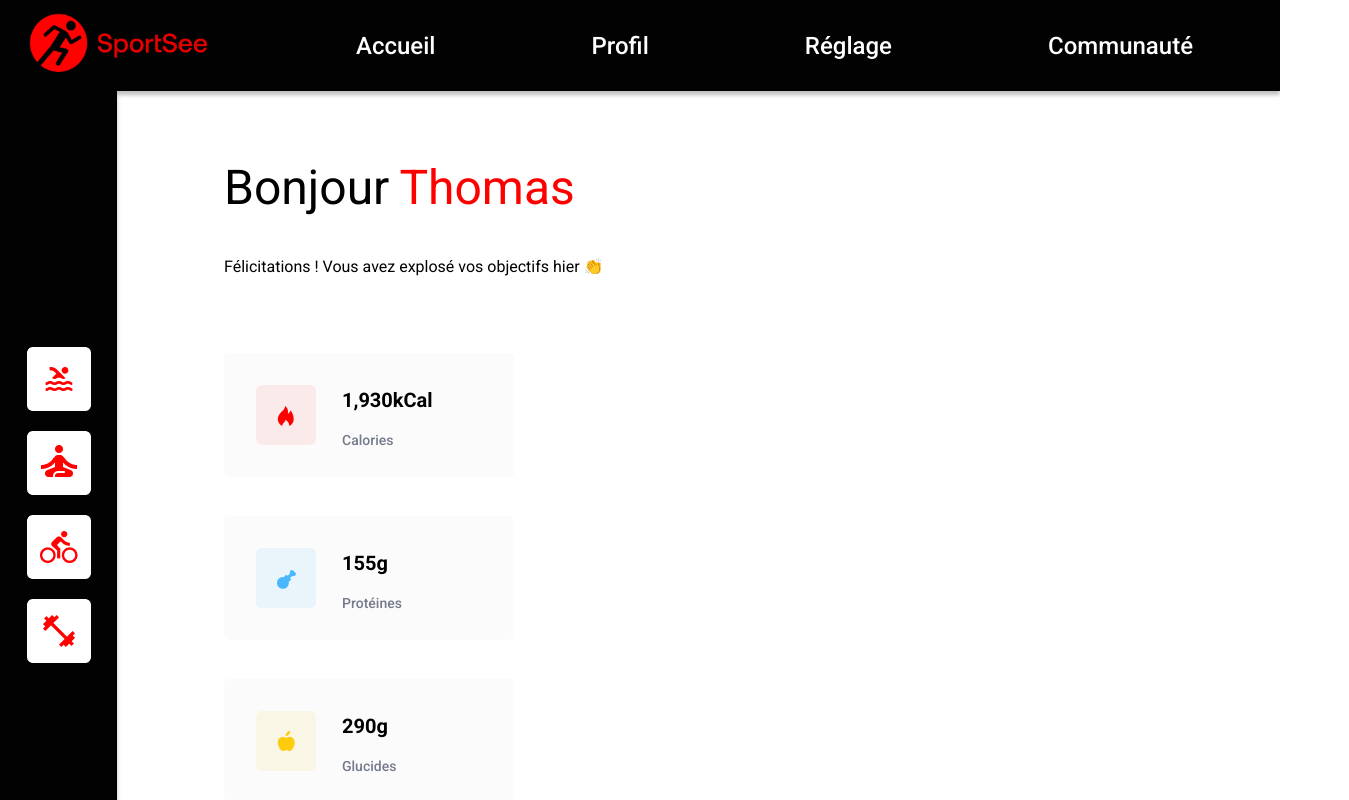
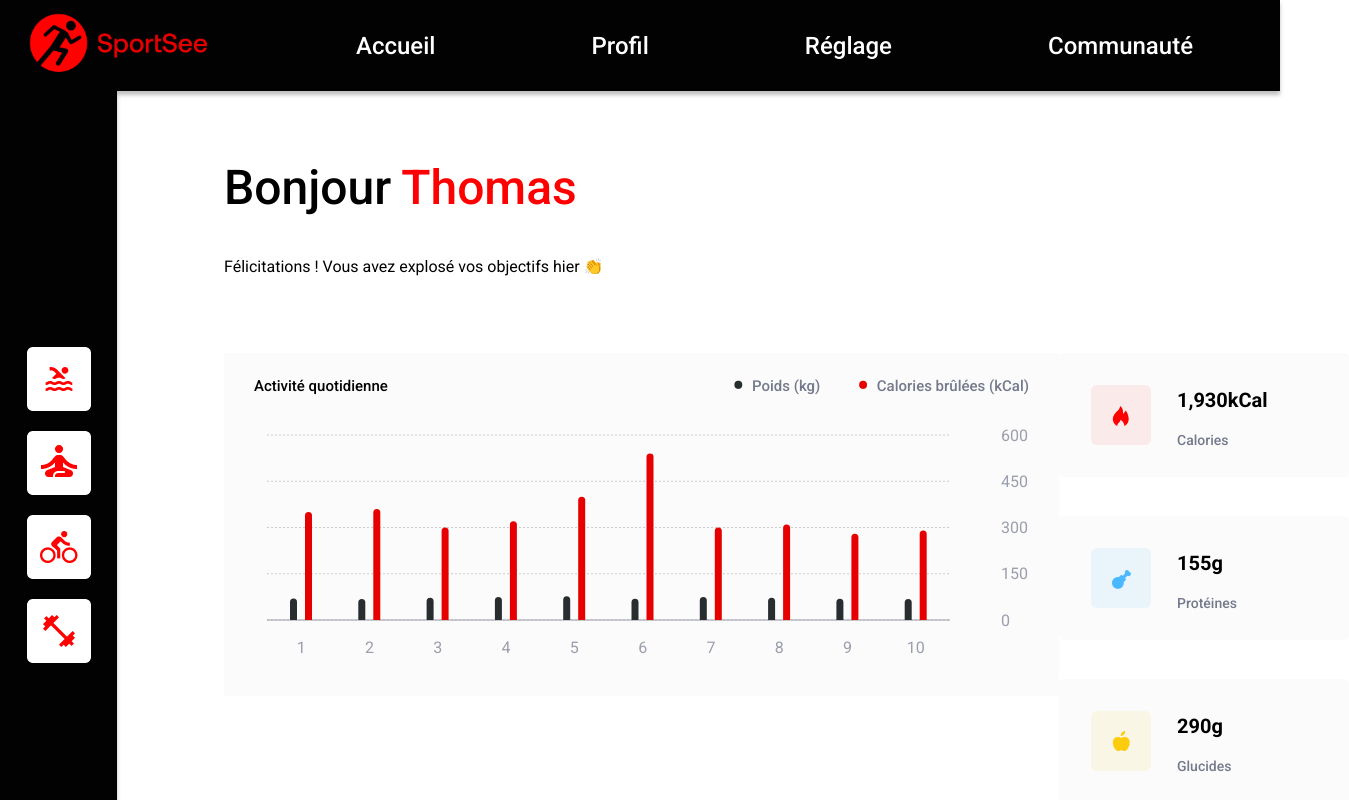
Before and after one commit to prasouk-ph/PrasoukPhoubandith_12_04032022, a React (Create React App) app: page / in a window 1280 px wide. Shown: the top 800 px of the page, 1349 px wide, since content can reach past the window. Built offline with nearby package versions, Linux system fonts and the light colour scheme.

Commit message:
Add activities chart component

```diff
--- a/package.json
+++ b/package.json
@@ -10,6 +10,7 @@
     "react-dom": "^17.0.2",
     "react-router-dom": "^6.2.2",
     "react-scripts": "5.0.0",
+    "recharts": "^2.1.9",
     "web-vitals": "^2.1.4"
   },
   "scripts": {
--- /dev/null
+++ b/src/components/pages/Home/DailyActivities/DailyActivities.css
@@ -0,0 +1,79 @@
+.activities-chart {
+    background: #fbfbfb;
+    position: relative;
+    width: 835px;
+    height: 320px;
+    margin: 0 0 30px 0;
+    display: flex;
+    justify-content: center;
+    align-items: flex-end;
+    padding-bottom: 23px;
+}
+
+.chart-header {
+    display: flex;
+    position: absolute;
+    top: 24px;
+    width: 100%;
+    justify-content: space-between;
+    padding: 0 30px;
+    box-sizing: border-box;
+}
+
+.chart-title {
+    font-size: 15px;
+    font-weight: 500;
+    margin: 0;
+}
+
+.chart-legend {
+    font-size: 15px;
+    font-weight: 500;
+    display: flex;
+    margin: 0;
+    width: 277px;
+    justify-content: space-between;
+    color: #74798c;
+    list-style: none;
+}
+
+.legend-item {
+    display: flex;
+    align-items: center;
+    position: relative;
+}
+
+.legend-item::before {
+    content: "•";
+    font-size: 36px;
+    position: absolute;
+    left: -20px;
+}
+
+.weight-legend::before {
+    color: #282d30;
+}
+
+.calories-legend::before {
+    color: #e60000;
+}
+
+.recharts-tooltip-wrapper {
+    color: white;
+    background-color: #e60000;
+    font-size: 7px;
+    font-weight: 500;
+    height: 63px;
+    width: 39px;
+    display: flex;
+    flex-direction: column;
+    justify-content: space-between;
+    align-items: center;
+}
+
+.custom-tooltip {
+    display: flex;
+    flex-direction: column;
+    height: 100%;
+    justify-content: space-around;
+}
--- /dev/null
+++ b/src/components/pages/Home/DailyActivities/DailyActivities.jsx
@@ -0,0 +1,124 @@
+import React from "react";
+import {
+    BarChart,
+    Bar,
+    XAxis,
+    YAxis,
+    CartesianGrid,
+    Tooltip
+} from "recharts";
+import './DailyActivities.css'
+
+const data = [
+  {
+    weight: 70,
+    calories: 350,
+    day: 1
+  },
+  {
+    weight: 68,
+    calories: 360,
+    day: 2
+  },
+  {
+    weight: 72,
+    calories: 300,
+    day: 3
+  },
+  {
+    weight: 75,
+    calories: 320,
+    day: 4
+  },
+  {
+    weight: 77,
+    calories: 400,
+    day: 5
+  },
+  {
+    weight: 69,
+    calories: 540,
+    day: 6
+  },
+  {
+    weight: 75,
+    calories: 300,
+    day: 7
+  },
+  {
+    weight: 72,
+    calories: 310,
+    day: 8
+  },
+  {
+    weight: 69,
+    calories: 280,
+    day: 9
+  },
+  {
+    weight: 68,
+    calories: 290,
+    day: 10
+  }
+];
+
+const CustomTooltip = ({ active, payload }) => {
+    if (active) {
+      return (
+        <div className="custom-tooltip">
+              <p className="weight-tooltip">{`${payload[0].value} kg`}</p>
+              <p className="calories-tooltip">{`${payload[1].value} kCal`}</p>
+        </div>
+      );
+    }
+
+    return null;
+};
+
+
+function DailyActivities() {
+    return (
+      <div className="activities-chart">
+          <div className="chart-header">
+            <h2 className="chart-title">Activité quotidienne</h2>
+            <ul className="chart-legend">
+                <li className="legend-item weight-legend">Poids (kg)</li>
+                <li className="legend-item calories-legend">Calories brûlées (kCal)</li>
+            </ul>
+          </div>
+
+
+        <BarChart
+        width={835}
+        height={320}
+        data={data}
+        barSize={7}
+        barCategoryGap={54}
+        barGap={8}
+        margin={{
+            top: 82,
+            right: 49,
+            left: 43,
+            bottom: 23
+        }}
+        >
+        <CartesianGrid
+            strokeDasharray="2"
+            vertical={false}
+        />
+        <Tooltip content={<CustomTooltip />} />
+        <XAxis dataKey="day" tickLine={false} tickMargin={16} stroke="#9B9EAC"/>
+        <YAxis orientation="right" tickLine={false} axisLine={false} tickMargin={45} stroke="#9B9EAC"/>
+        <Bar
+            dataKey="weight"
+            fill="#282D30"
+            radius={[10, 10, 0, 0]}
+            name="Poids (kg)"
+        />
+        <Bar dataKey="calories" fill="#E60000" radius={[10, 10, 0, 0]} name="Calories brûlées (kCal)"/>
+        </BarChart>
+    </div>
+  );
+}
+
+export default DailyActivities;
--- a/src/components/pages/Home/Home.css
+++ b/src/components/pages/Home/Home.css
@@ -11,6 +11,7 @@
 .greeting-message {
     display: flex;
     margin-bottom: 41px;
+    font-weight: 500;
 }
 
 .hello,
@@ -61,3 +62,8 @@
     font-size: 14px;
     font-weight: 500;
 }
+
+.home-main {
+    display: flex;
+    justify-content: space-between;
+}
--- a/src/components/pages/Home/Home.jsx
+++ b/src/components/pages/Home/Home.jsx
@@ -3,6 +3,7 @@ import CaloriesIcon from '../../../assets/calories-icon.png'
 import ProteinsIcon from '../../../assets/protein-icon.png'
 import CarbsIcon from '../../../assets/carbs-icon.png'
 import FatIcon from '../../../assets/fat-icon.png'
+import DailyActivities from './DailyActivities/DailyActivities'
 
 function Home() {
     return (
@@ -15,8 +16,9 @@ function Home() {
                 <p className='cheering-message'>Félicitations ! Vous avez explosé vos objectifs hier 👏</p>
             </div>
 
-            <main>
+            <main className='home-main'>
                 <div className="charts-container">
+                    <DailyActivities />
                 </div>
 
                 <div className="nutritional-intake">
```
Also changed, not shown: 2 other files (tests, documents, lock files or other folders).
